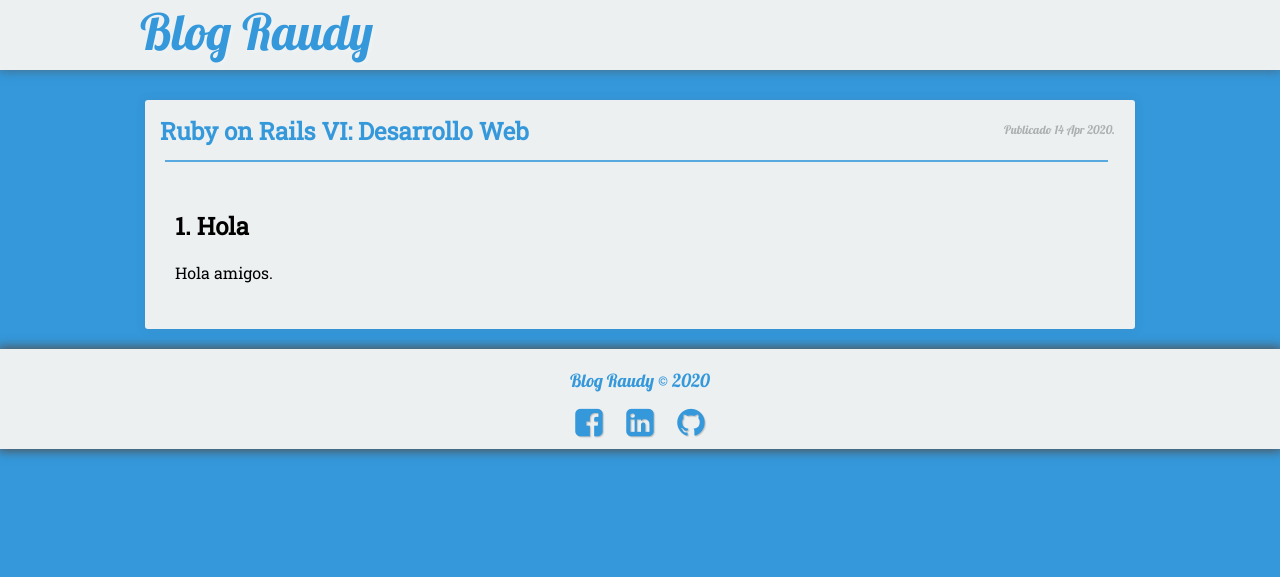
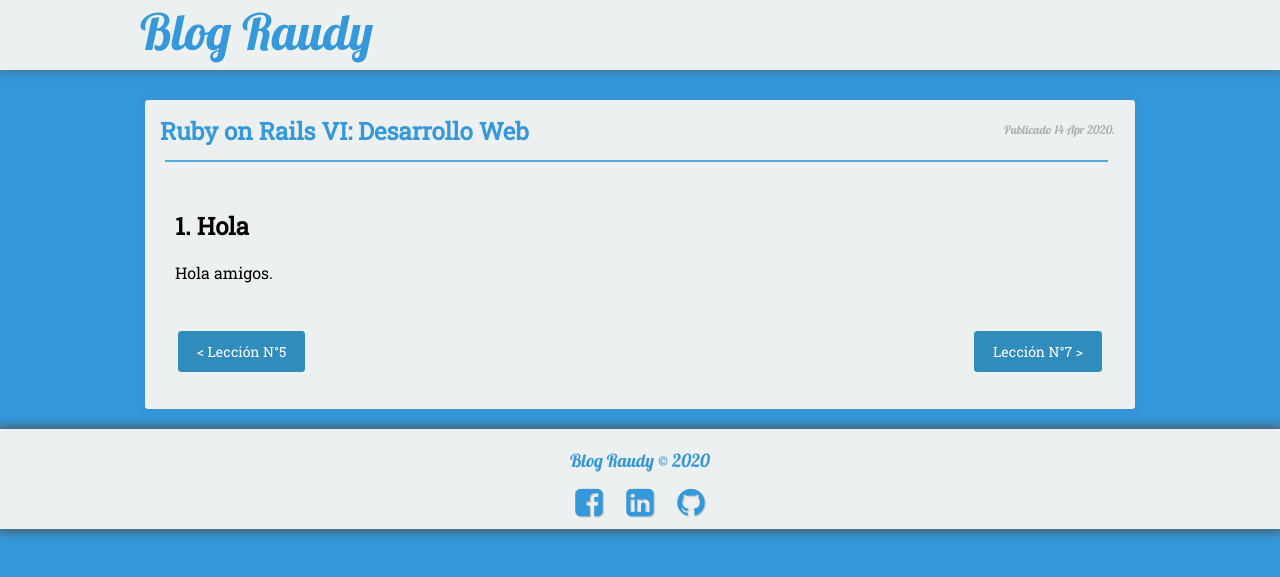
Before and after one commit to nisoto/Blog-anterior-2.0, a Jekyll site: the page built from _posts/2020-04-14-rails-vi-desarrollo-web.md, in a window 1280 px wide. Shown: the top 577 px of the page. Built offline with Jekyll 4.4.1, drawn with Linux system fonts in a browser that asks for light colours; nearby versions of some CDN libraries; part of the change alters nothing that is shown.

Commit message:
Update 2020-04-14-rails-vi-desarrollo-web.md

```diff
--- a/_posts/2020-04-14-rails-vi-desarrollo-web.md
+++ b/_posts/2020-04-14-rails-vi-desarrollo-web.md
@@ -9,3 +9,7 @@ tags: [rails]
 ## 1. Hola
 
 Hola amigos.
+
+|     |     |
+|:----|----:|
+| [< Lección N°5](https://nisoto.github.io/rails-v-git-en-detalle/){: .btn .btn-info} | [Lección N°7 >](https://nisoto.github.io/rails-vii-ruby-on-rails/){: .btn .btn-info} |
```
